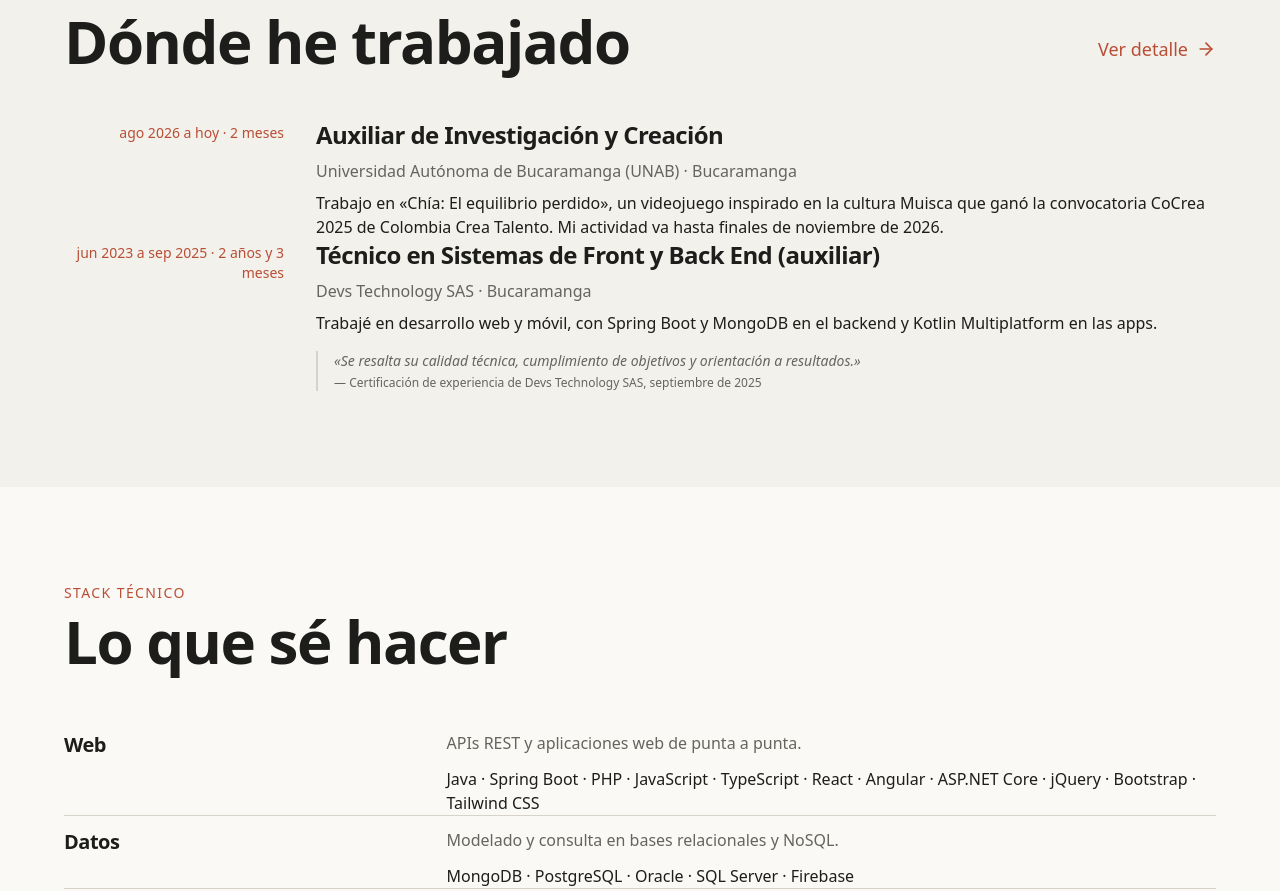
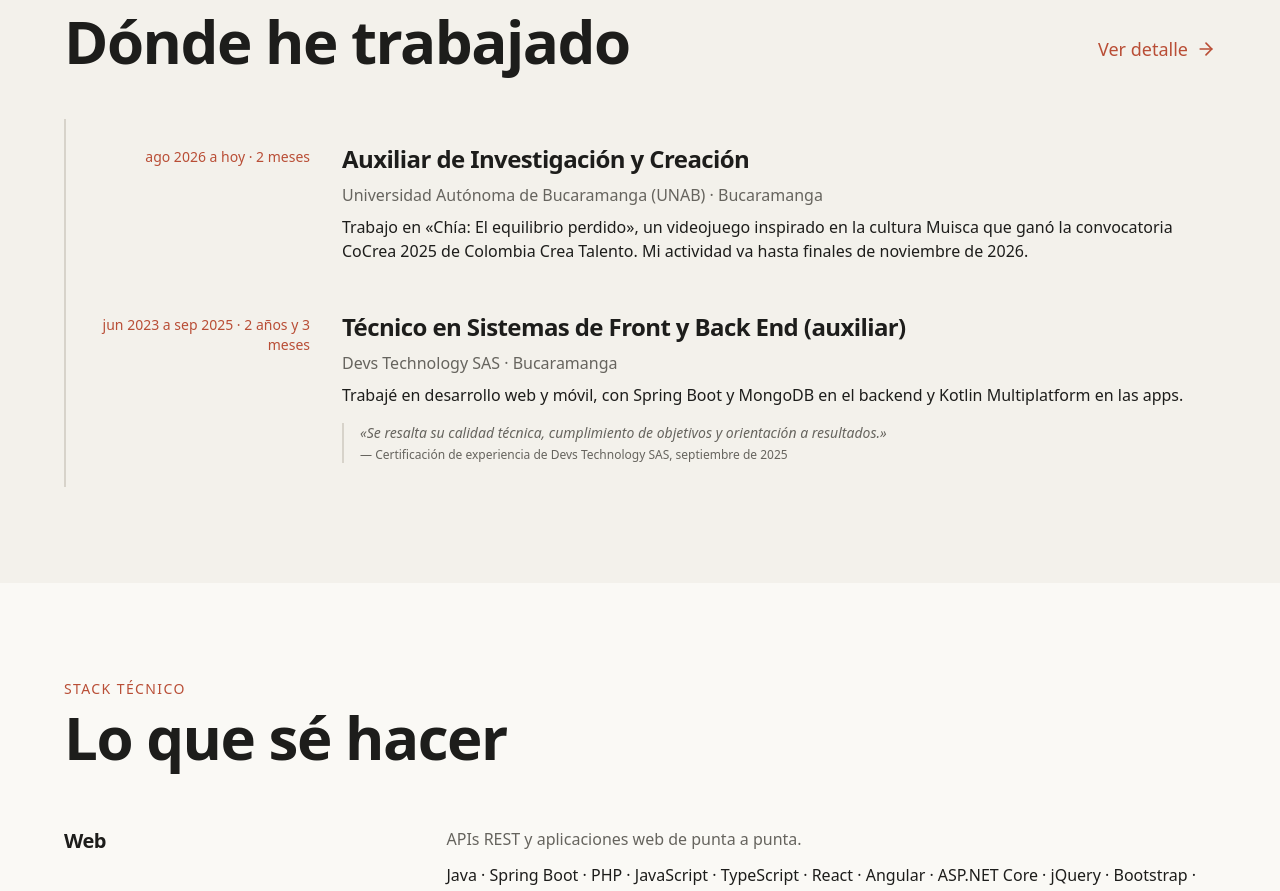
Before and after one commit to bleon133/Portafolio-Brayan-04-10-2026, a React (Vite) app: page / in a window 1280 px wide. Shown: the part 2441-3332 px from the top of the page. Built offline with nearby package versions, Linux system fonts and the light colour scheme.

Commit message:
fix: separate Home experience records

```diff
--- a/src/features/experience/ExperiencePreview.tsx
+++ b/src/features/experience/ExperiencePreview.tsx
@@ -21,7 +21,7 @@ export function ExperiencePreview() {
           {items.map((item) => (
             <li
               key={item.id}
-              className="relative flex flex-col gap-2 border-l-2 border-border pl-6 last:border-l-0 sm:grid sm:grid-cols-[220px_minmax(0,1fr)] sm:gap-8 sm:items-start sm:pl-0 sm:border-l-0 sm:gap-y-8"
+              className="relative flex flex-col gap-2 border-b border-border py-6 last:border-b-0 sm:grid sm:grid-cols-[220px_minmax(0,1fr)] sm:gap-8 sm:items-start sm:pl-0 sm:border-b-0 sm:border-l-2 sm:pl-6"
             >
               {/* Date / meta — above on mobile, fixed column on desktop */}
               <time
```
